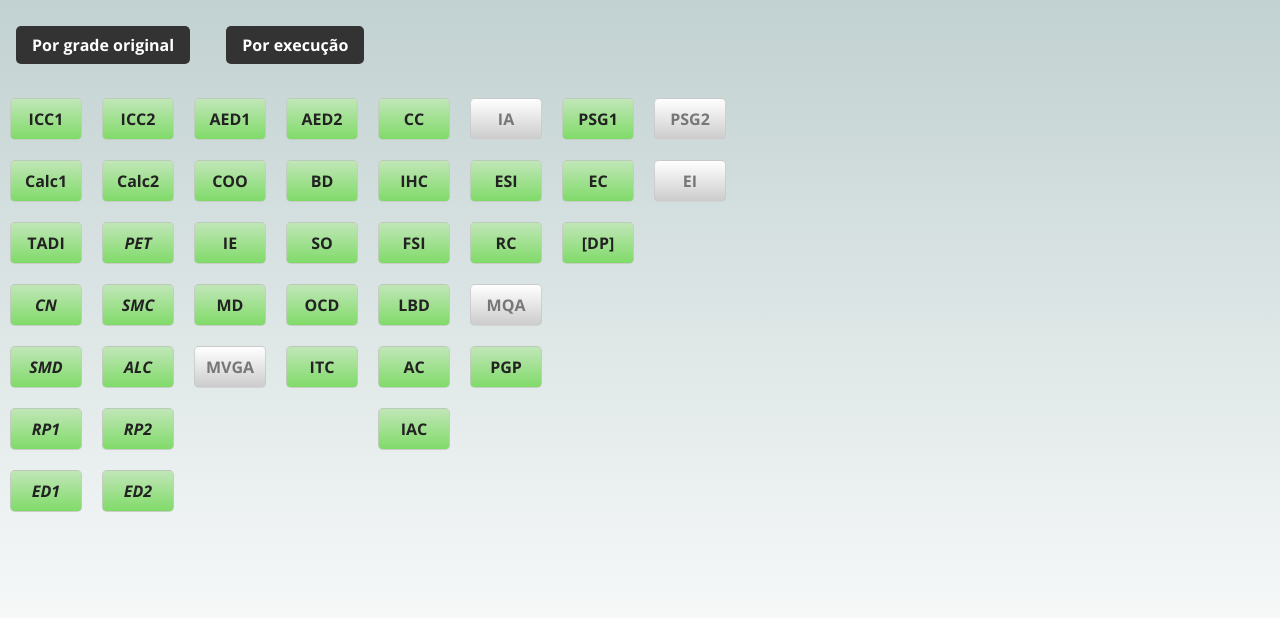
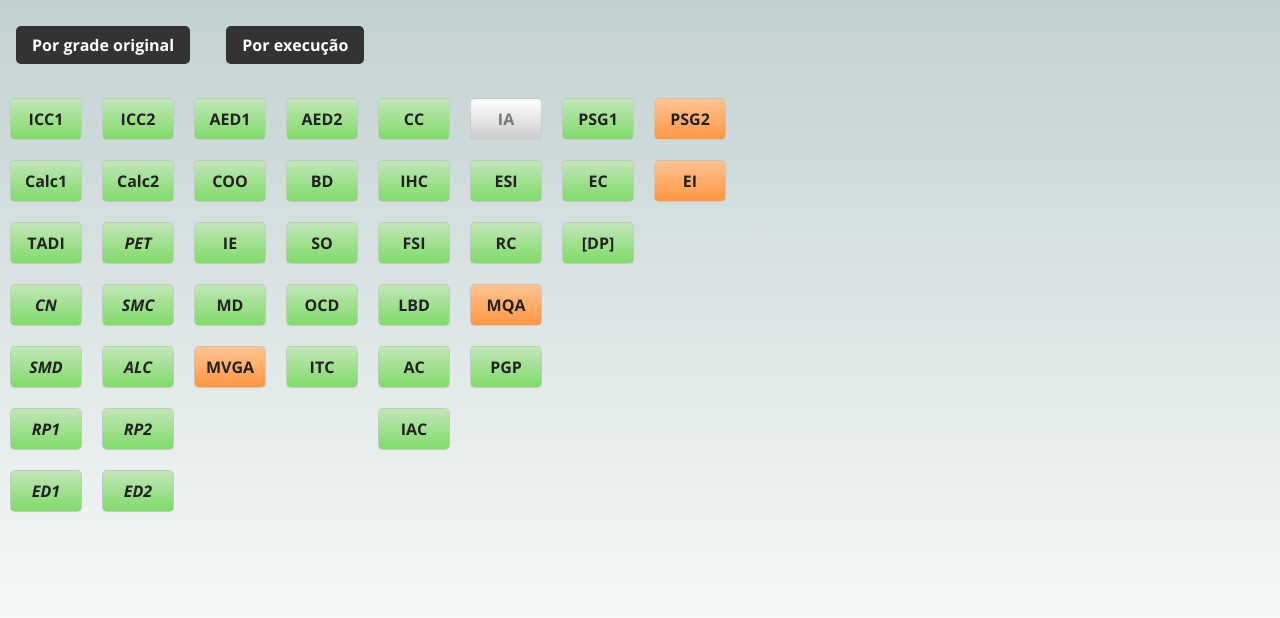
Before and after one commit to machadolucas/web-tests, a website: page course/index.html in a window 1280 px wide. Shown: the part 78-696 px from the top of the page. Drawn offline with nearby package versions, Linux system fonts and the light colour scheme.

Commit message:
Matriculas 2015/02

```diff
--- a/course/index.html
+++ b/course/index.html
@@ -76,7 +76,7 @@
 		<div class="course" data-origin="s3" data-done="s7"
 			data-class-credits="4" data-work-credits="0" data-course-code="ACH2013"
 			data-name="Matemática Discreta 1">MD</div>
-		<div class="course" data-origin="s3"
+		<div class="course" data-origin="s3" data-doing="true"
 			data-class-credits="4" data-work-credits="0" data-course-code="ACH2033"
 			data-name="Matrizes, Vetores e Geometria Analítica">MVGA</div>
 
@@ -124,7 +124,7 @@
 		<div class="course" data-origin="s6" data-done="s6"
 			data-class-credits="4" data-work-credits="2" data-course-code="ACH2026"
 			data-name="Redes de Computadores">RC</div>
-		<div class="course" data-origin="s6"
+		<div class="course" data-origin="s6" data-doing="true"
 			data-class-credits="4" data-work-credits="0" data-course-code="ACH2036"
 			data-name="Métodos Quantitativos Aplicados à Administração de Empresas 1">MQA</div>
 		<div class="course" data-origin="s6" data-done="s6"
@@ -141,10 +141,10 @@
 			data-class-credits="4" data-work-credits="0" data-course-code="ACH2108"
 			data-name="Desafios de Programação 2">[DP]</div>
 
-		<div class="course" data-origin="s8"
+		<div class="course" data-origin="s8" data-doing="true"
 			data-class-credits="4" data-work-credits="6" data-course-code="ACH2018"
 			data-name="Projeto Supervisionado ou de Graduação 2">PSG2</div>
-		<div class="course" data-origin="s8"
+		<div class="course" data-origin="s8" data-doing="true"
 			data-class-credits="4" data-work-credits="0" data-course-code="ACH2008"
 			data-name="Empreendedores em Informática">EI</div>
 
```
